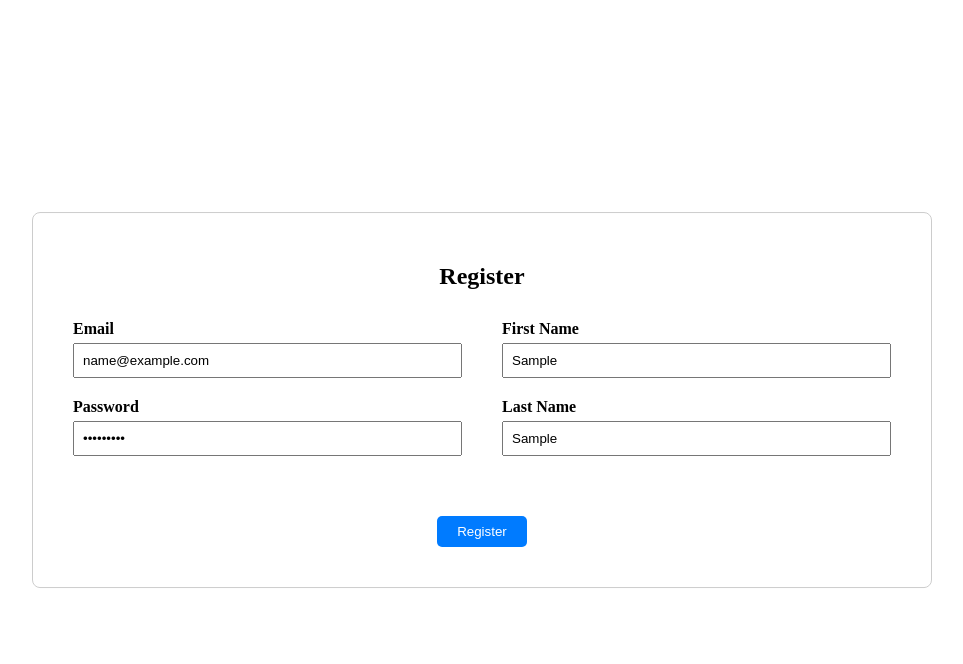
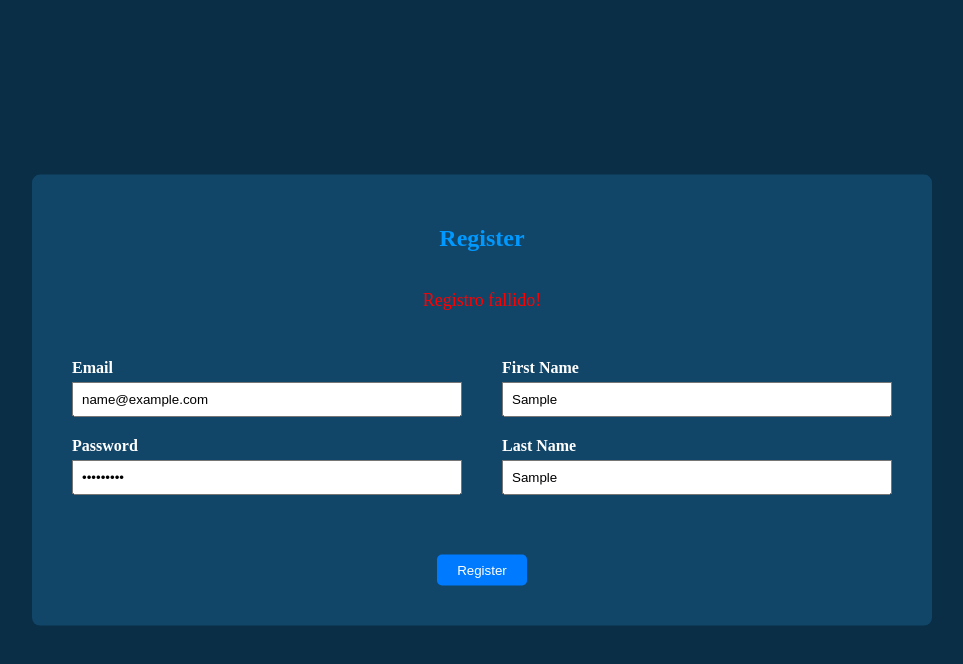
Before and after one commit to drecioa/angular-Finantra-bachata, an Angular app in the folder Finantra/: page / in a window 1280 px wide. Both pictures are taken after typing "name@example.com", "Sample123", "Sample", "Sample" into the empty fields and a click on the button "Register". Shown: the top 664 px of the page, without its empty margins (158-1121 px from the left). Built offline with nearby package versions, Linux system fonts and the light colour scheme; no server answers.

Commit message:
Mostrar resultado del servicio y últimos retoques del css

```diff
--- a/Finantra/src/app/components/auth/register/register.component.css
+++ b/Finantra/src/app/components/auth/register/register.component.css
@@ -1,61 +1,56 @@
 .register-container {
-    position: fixed; /* Hace que el contenedor sea flotante */
-    top: 50%; /* Centra verticalmente */
-    left: 50%; /* Centra horizontalmente */
-    transform: translate(-50%, -50%); /* Ajusta la posición para centrar completamente */
-    max-width: 900px; /* Ajusta el máximo ancho para que se vea bien */
-    padding: 30px; /* Añadimos espacio interior (padding) alrededor del formulario */
-    border: 1px solid #ccc;
+  background-color: #114669;
+  position: fixed;
+  top: 50%;
+  left: 50%;
+  transform: translate(-50%, -50%);
+  max-width: 900px;
+  padding: 30px;
   border-radius: 8px;
   display: flex;
   flex-direction: column;
   justify-content: space-between;
-    width: 100%; /* Hace que ocupe el 100% del ancho disponible hasta 900px */
-    box-sizing: border-box; /* Asegura que el padding no haga que el contenedor se salga de su tamaño */
+  width: 100%;
+  box-sizing: border-box;
 }
 
-  /* Estilo para el encabezado */
 h2 {
-    text-align: center; /* Centra el título */
+  text-align: center;
   margin-bottom: 20px;
+  color:#0099FF;
 }
 
-  /* El formulario estará alineado horizontalmente */
 form {
   display: flex;
-    flex-direction: column; /* Cambié a columna para que las columnas no se apilen horizontalmente */
-    gap: 20px; /* Espacio entre los campos y el botón */
-    flex-grow: 1; /* Esto permite que el formulario ocupe el máximo de espacio disponible */
-    margin-bottom: 10px; /* Reducir el espacio entre el formulario y el botón */
+  flex-direction: column;
+  gap: 20px;
+  flex-grow: 1;
+  margin-bottom: 10px;
 }
 
-  /* Contenedor de las columnas */
 .campos {
   display: flex;
-    justify-content: space-between; /* Esto asegura que las columnas estén en lados opuestos */
-    gap: 20px; /* Espacio entre las columnas */
+  justify-content: space-between;
+  gap: 20px;
   width: 100%;
 }
 
-  /* Estilos para las columnas */
 .columnLeft, .columnRight {
-    flex: 1; /* Cada columna ocupa el 50% del contenedor */
+  flex: 1;
   padding: 10px;
 }
 
-  /* Estilo para los campos del formulario */
 .form-group {
   margin-bottom: 15px;
 }
 
-  /* Estilos para los labels */
 label {
+  color:#FFFFFF;
   font-weight: bold;
   display: block;
   margin-bottom: 5px;
 }
 
-  /* Estilo para los inputs */
 input {
   width: 100%;
   padding: 8px;
@@ -63,19 +58,25 @@
   margin-bottom: 5px;
 }
 
-  /* Estilo para el botón de submit */
 button {
-    width: auto; /* Hace que el botón tenga un tamaño más pequeño */
+  width: auto;
   padding: 8px 20px;
   background-color: #007bff;
   color: white;
   border: none;
   border-radius: 5px;
   cursor: pointer;
-    align-self: center; /* Esto centra el botón */
-    margin-top: 10px; /* Un poco de espacio entre los campos y el botón */
+  align-self: center;
+  margin-top: 10px;
 }
 
 button:disabled {
   background-color: #ccc;
 }
+
+.register-status {
+  color: red;
+  font-size: 18px;
+  text-align: center;
+  margin-bottom: 20px;
+}
--- a/Finantra/src/app/components/auth/register/register.component.html
+++ b/Finantra/src/app/components/auth/register/register.component.html
@@ -1,5 +1,8 @@
 <div class="register-container">
     <h2>Register</h2>
+    <div *ngIf="registerStatus" class="register-status">
+        <p>{{ registerStatus }}</p>
+    </div>
     <form [formGroup]="registerForm" (ngSubmit)="submitRegister()" method="post">
         <div class="campos">
             <div class="columnLeft">
--- a/Finantra/src/app/components/auth/register/register.component.ts
+++ b/Finantra/src/app/components/auth/register/register.component.ts
@@ -1,11 +1,12 @@
 import { Component } from '@angular/core';
 import { ReactiveFormsModule, FormBuilder, FormGroup, Validators } from '@angular/forms';
 import { RegisterService } from './register.service';
+import { CommonModule } from '@angular/common';
 
 @Component({
   selector: 'app-register',
   standalone: true,
-  imports: [ReactiveFormsModule],
+  imports: [ReactiveFormsModule, CommonModule],
   templateUrl: './register.component.html',
   styleUrl: './register.component.css',
   providers: [RegisterService]
@@ -27,9 +28,11 @@ export class RegisterComponent {
     if (this.registerForm.valid) {
       this.registerService.register(this.registerForm.value).subscribe(
         (response) => {
+          this.registerStatus = 'Registro exitoso!';
           console.log(response);
         },
         (error) => {
+          this.registerStatus = 'Registro fallido!';
           console.log(error);
         }
       )
--- a/Finantra/src/styles.css
+++ b/Finantra/src/styles.css
@@ -1 +1,4 @@
-/* You can add global styles to this file, and also import other style files */
+body {
+    background-color: #092E46;
+    overflow: hidden;
+  }
```
Lines whose indentation alone changed are shown as unchanged.
